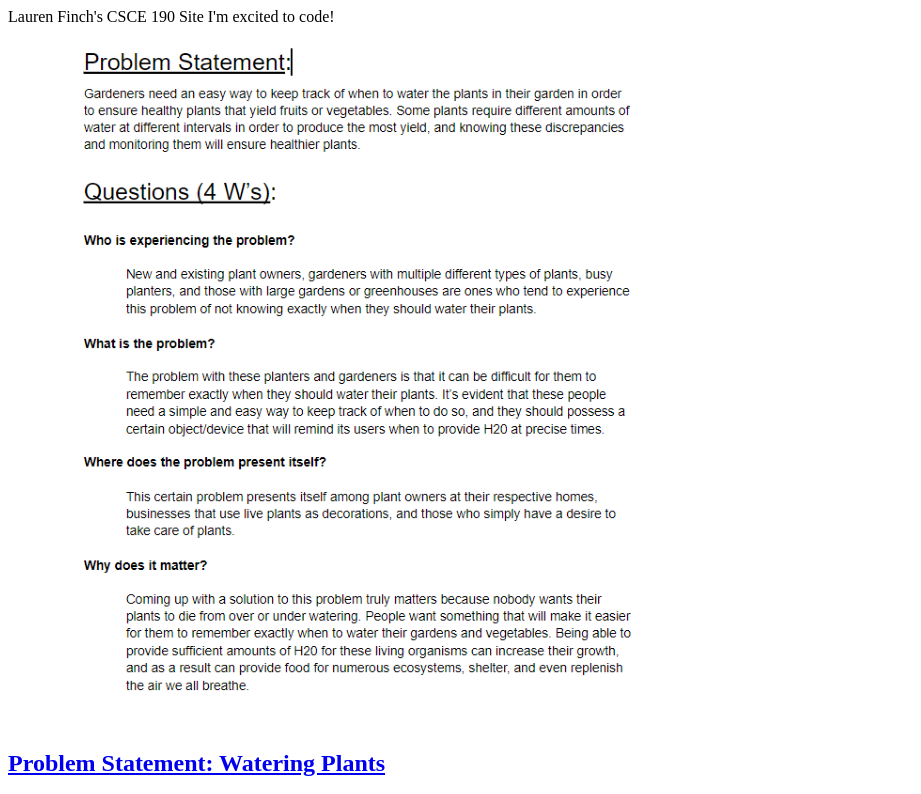
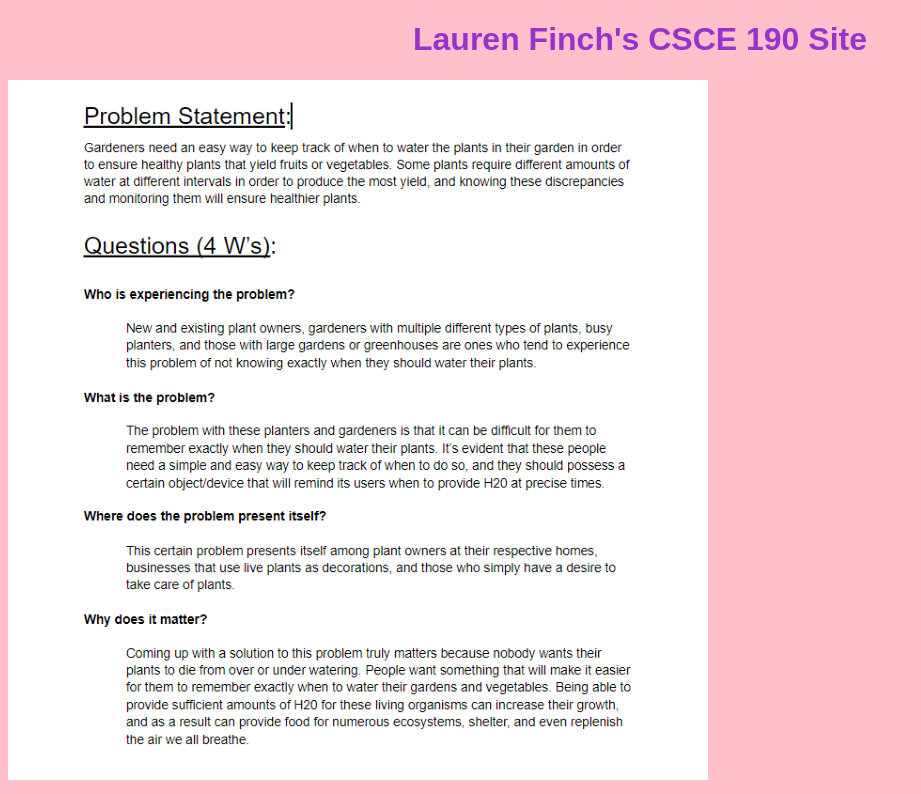
Before and after one commit to Laurenfinch/Laurenfinch.github.io, a plain HTML site: page index.html in a window 1280 px wide. Shown: the top 794 px of the page, without its empty margins (0-921 px from the left). Drawn offline with Linux system fonts and the light colour scheme.

Commit message:
Add files via upload

```diff
--- a/index.html
+++ b/index.html
@@ -2,10 +2,11 @@
 <html>
    <head>
        <title>CSCE 190: Lauren Finch</title>
+       <link rel="stylesheet" href="styles.css">
    </head>
    <body>
-        Lauren Finch's CSCE 190 Site
-        I'm excited to code!
+        <h1>Lauren Finch's CSCE 190 Site</h1>
+
         <!-- Problem Statement Assignment-->
         <section class = "assignment">
             <a href="Files/problem-statement.pdf"><img src="Images/problem-statement-image.png"></a>
--- /dev/null
+++ b/styles.css
@@ -0,0 +1,9 @@
+body {
+    background: pink;
+    font-family: Arial, Helvetica, sans-serif;
+}
+
+h1 {
+    color: darkorchid;
+    text-align: center;
+}
```
